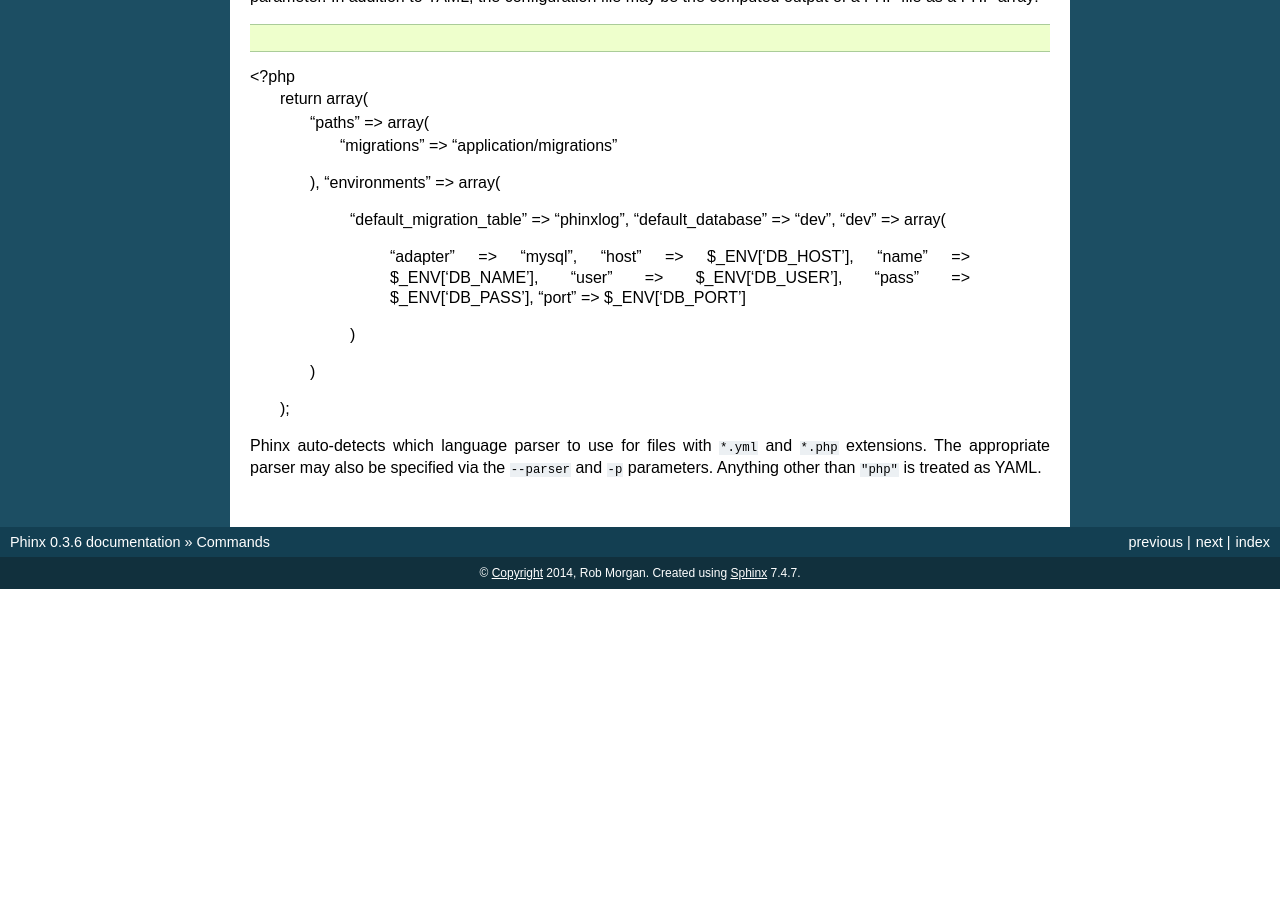
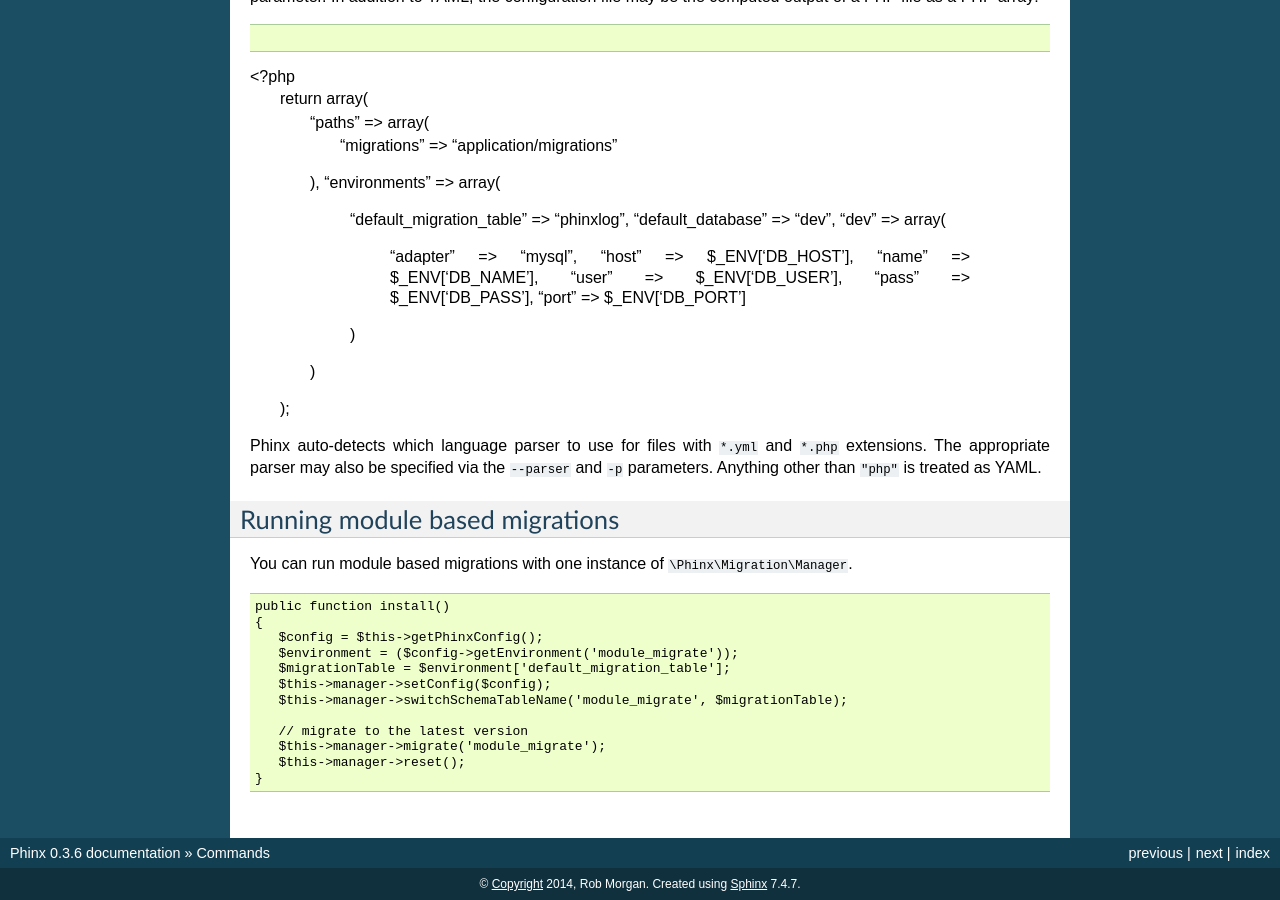
Before and after one commit to cakephp/phinx, a Sphinx documentation site: the page built from docs/commands.rst, in a window 1280 px wide and 900 px high, scrolled down 1410 px. Built offline with Sphinx 7.4.7, drawn with Linux system fonts in a browser that asks for light colours; pages that are not in the unit, such as notebooks, are missing from menus; before the commit the page ends 1999 px from its top, so only the background shows below that; some of the changed text lies outside the part shown.

Commit message:
Update commands.rst
Add info how to run module based migrations

```diff
--- a/docs/commands.rst
+++ b/docs/commands.rst
@@ -116,3 +116,23 @@ When running Phinx from the command line, you may specify a configuration file u
     );
 
 Phinx auto-detects which language parser to use for files with ``*.yml`` and ``*.php`` extensions. The appropriate parser may also be specified via the ``--parser`` and ``-p`` parameters. Anything other than ``"php"`` is treated as YAML.
+
+Running module based migrations
+-------------------------------
+
+You can run module based migrations with one instance of ``\Phinx\Migration\Manager``.
+
+.. code-block:: php
+
+   public function install()
+   {
+      $config = $this->getPhinxConfig();
+      $environment = ($config->getEnvironment('module_migrate'));
+      $migrationTable = $environment['default_migration_table'];
+      $this->manager->setConfig($config);
+      $this->manager->switchSchemaTableName('module_migrate', $migrationTable);
+
+      // migrate to the latest version
+      $this->manager->migrate('module_migrate');
+      $this->manager->reset();
+   }
```
